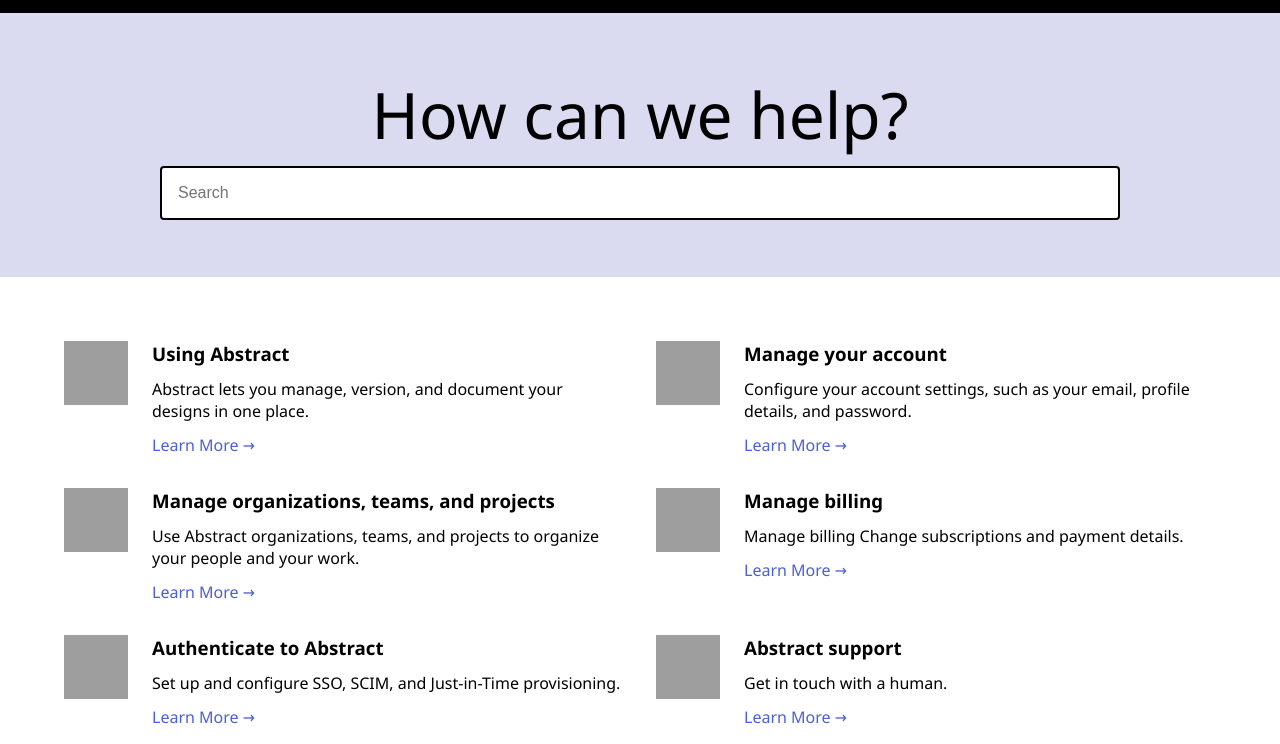
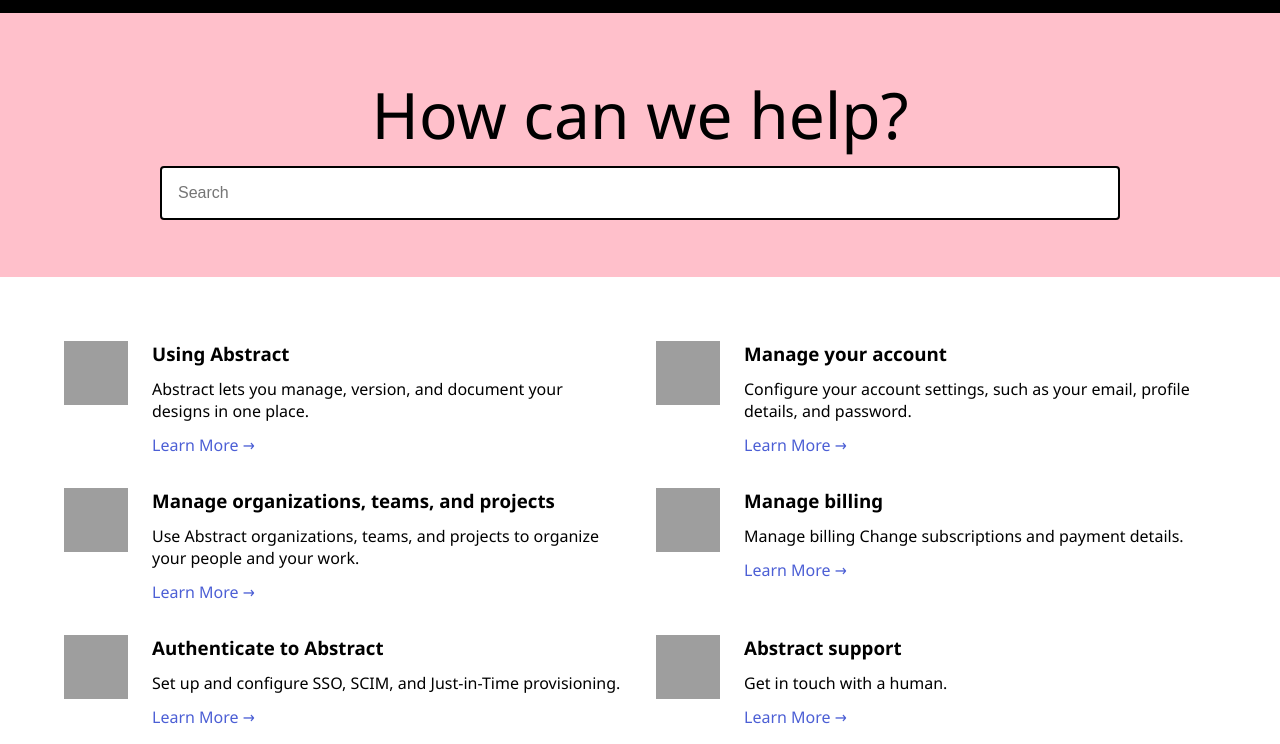
Before and after one commit to WD-062/Primer-github-collab-practice, a plain HTML site: page index.html in a window 1280 px wide. Shown: the part 56-800 px from the top of the page. Drawn offline with Linux system fonts and the light colour scheme; grey boxes are pictures that could not be loaded.

Commit message:
changed hero bg to pink

```diff
--- a/styles.css
+++ b/styles.css
@@ -39,7 +39,7 @@ a {
 
 .hero {
     min-height: 33vh;
-    background-color: #dadbf1;
+    background-color: pink;
     display: flex;
     flex-direction: column;
     justify-content: center;
```
